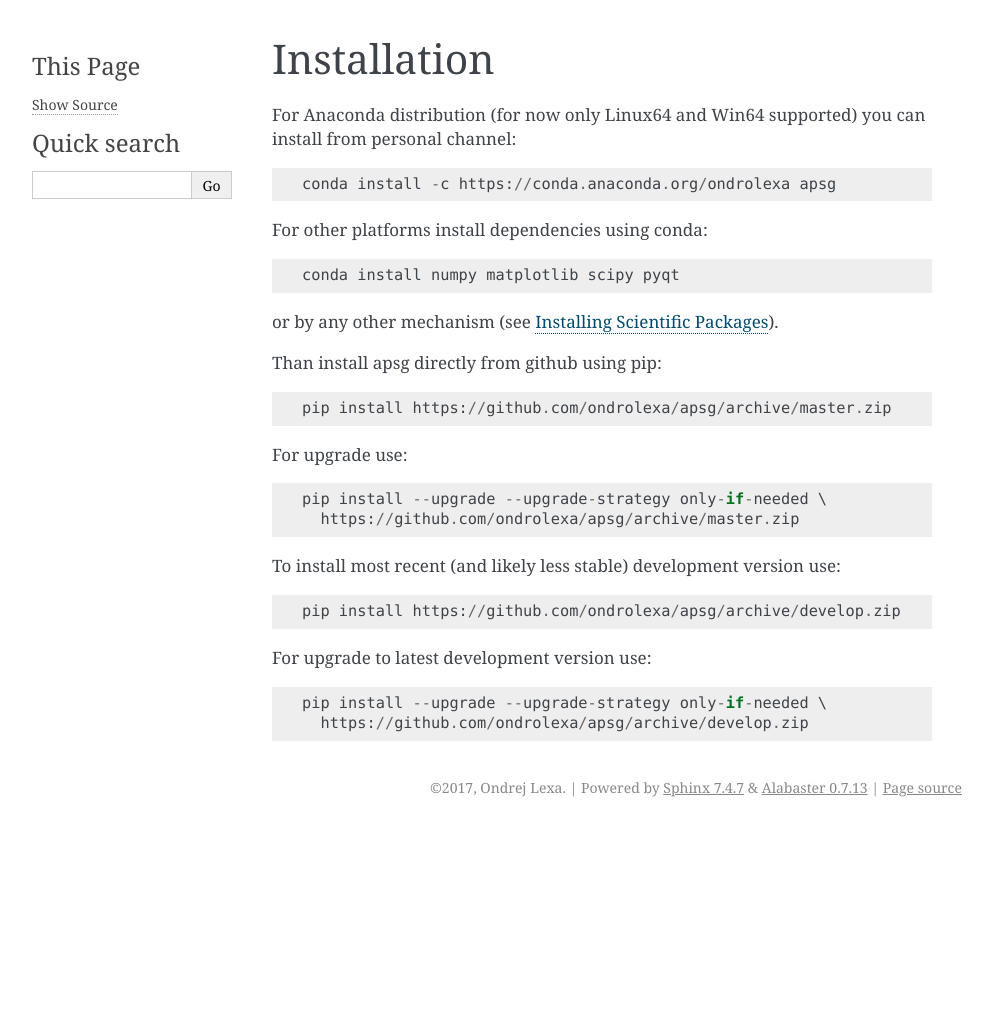
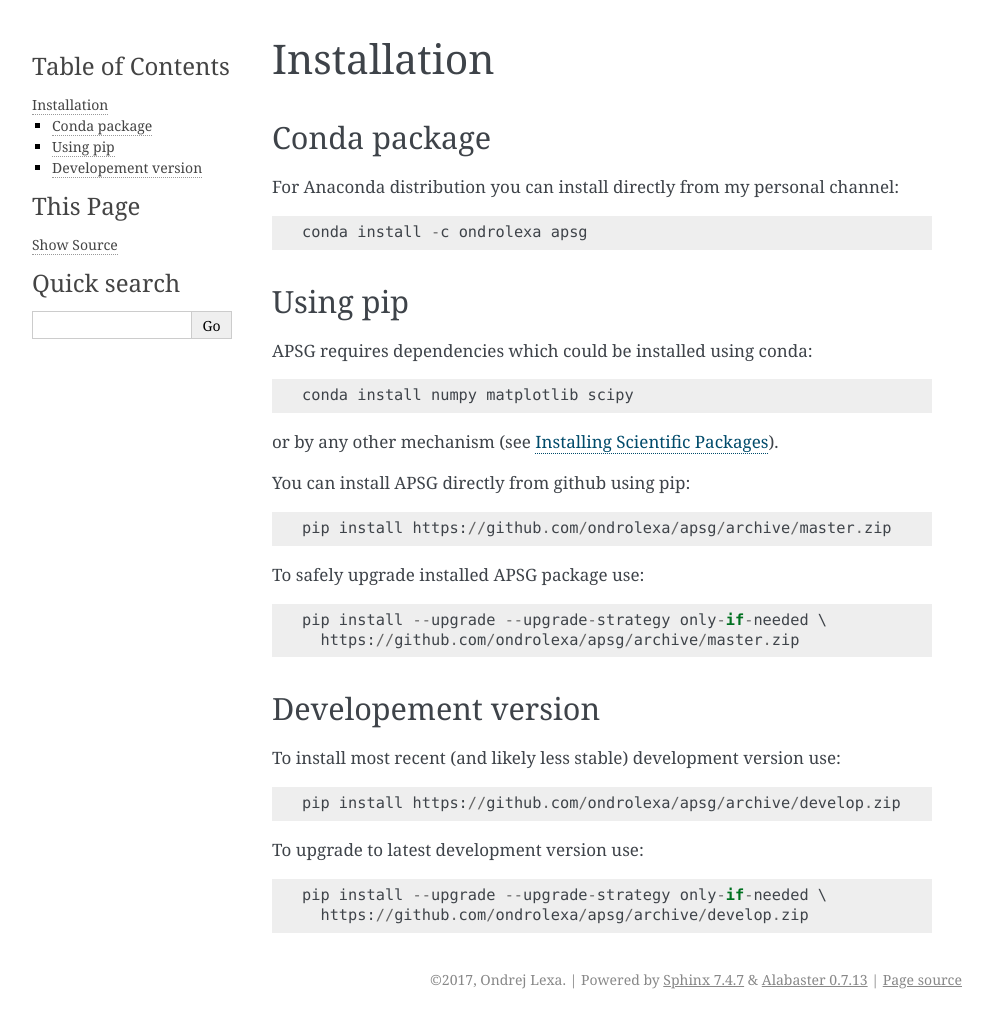
Before and after one commit to ondrolexa/apsg, a Sphinx documentation site: the page built from docs/installation.rst, in a window 1280 px wide. Shown: the whole page, without its empty margins (148-1140 px from the left). Built offline with Sphinx 7.4.7, drawn with Linux system fonts in a browser that asks for light colours; pages that are not in the unit, such as notebooks, are missing from menus; before the commit the page ends 900 px from its top, so only the background shows below that.

```diff
--- a/docs/apsg.core.rst
+++ b/docs/apsg.core.rst
@@ -5,4 +5,3 @@ core module
     :members:
     :undoc-members:
     :show-inheritance:
-    :special-members: __new__, __init__
--- a/docs/apsg.strain.rst
+++ b/docs/apsg.tensors.rst
@@ -1,7 +1,7 @@
-strain module
-=============
+tensors module
+==============
 
-.. automodule:: apsg.strain
+.. automodule:: apsg.tensors
     :members:
     :undoc-members:
     :show-inheritance:
--- a/docs/automodules.rst
+++ b/docs/automodules.rst
@@ -8,5 +8,5 @@ APSG provides following modules:
 
    apsg.core
    apsg.plotting
-   apsg.strain
+   apsg.tensors
    apsg.db
--- a/docs/index.rst
+++ b/docs/index.rst
@@ -6,8 +6,10 @@
 Welcome to APSG's documentation!
 ======================================
 
-APSG defines several new python classes to easily manage, analyze and visualize orientational structural geology data. It is under active developement, so until
-stable release, you can go trough tutorial to see what APSG can do for you.
+APSG defines several new python classes to easily manage, analyze and
+visualize orientational structural geology data. It is under active
+developement, so until documenation will be finished, you can go trough
+tutorial to see what APSG can do for you.
 
 Contents:
 
--- a/docs/installation.rst
+++ b/docs/installation.rst
@@ -2,32 +2,43 @@
 Installation
 ============
 
-For Anaconda distribution (for now only Linux64 and Win64 supported) you can install from personal channel::
+-------------
+Conda package
+-------------
 
-    conda install -c https://conda.anaconda.org/ondrolexa apsg
+For Anaconda distribution you can install directly from my personal channel::
 
-For other platforms install dependencies using conda::
+    conda install -c ondrolexa apsg
 
-    conda install numpy matplotlib scipy pyqt
+---------
+Using pip
+---------
+
+APSG requires dependencies which could be installed using conda::
+
+    conda install numpy matplotlib scipy
 
 or by any other mechanism (see `Installing Scientific Packages <https://packaging.python.org/science/>`_).
 
-Than install apsg directly from github using pip::
+You can install APSG directly from github using pip::
 
     pip install https://github.com/ondrolexa/apsg/archive/master.zip
 
-For upgrade use::
+To safely upgrade installed APSG package use::
 
     pip install --upgrade --upgrade-strategy only-if-needed \
       https://github.com/ondrolexa/apsg/archive/master.zip
 
 
+--------------------
+Developement version
+--------------------
+
 To install most recent (and likely less stable) development version use::
 
     pip install https://github.com/ondrolexa/apsg/archive/develop.zip
 
-
-For upgrade to latest development version use::
+To upgrade to latest development version use::
 
     pip install --upgrade --upgrade-strategy only-if-needed \
       https://github.com/ondrolexa/apsg/archive/develop.zip
```
Also changed, not shown: docs/apsg.rst (deleted, +0 -62 lines), 1 other file.
